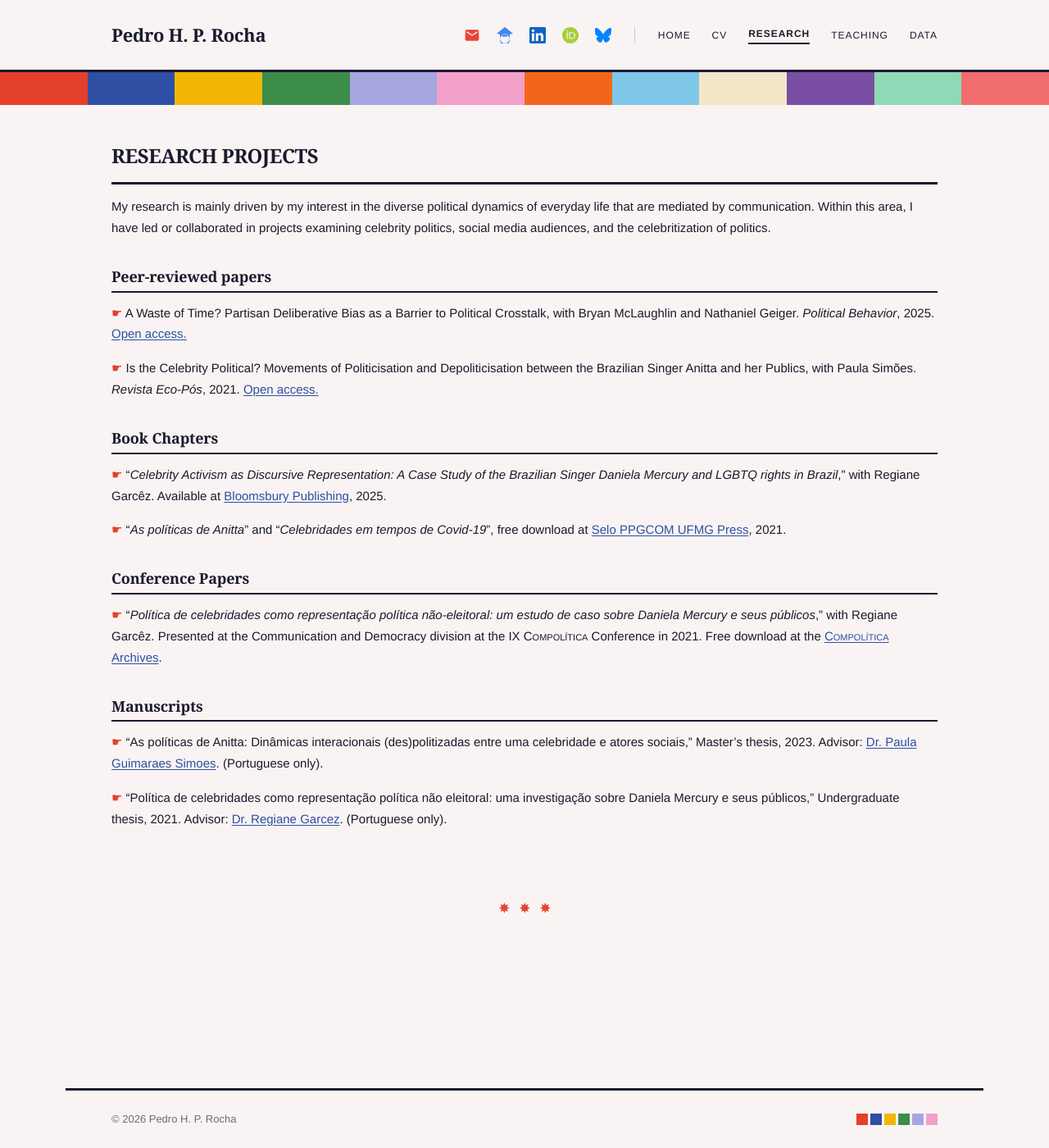
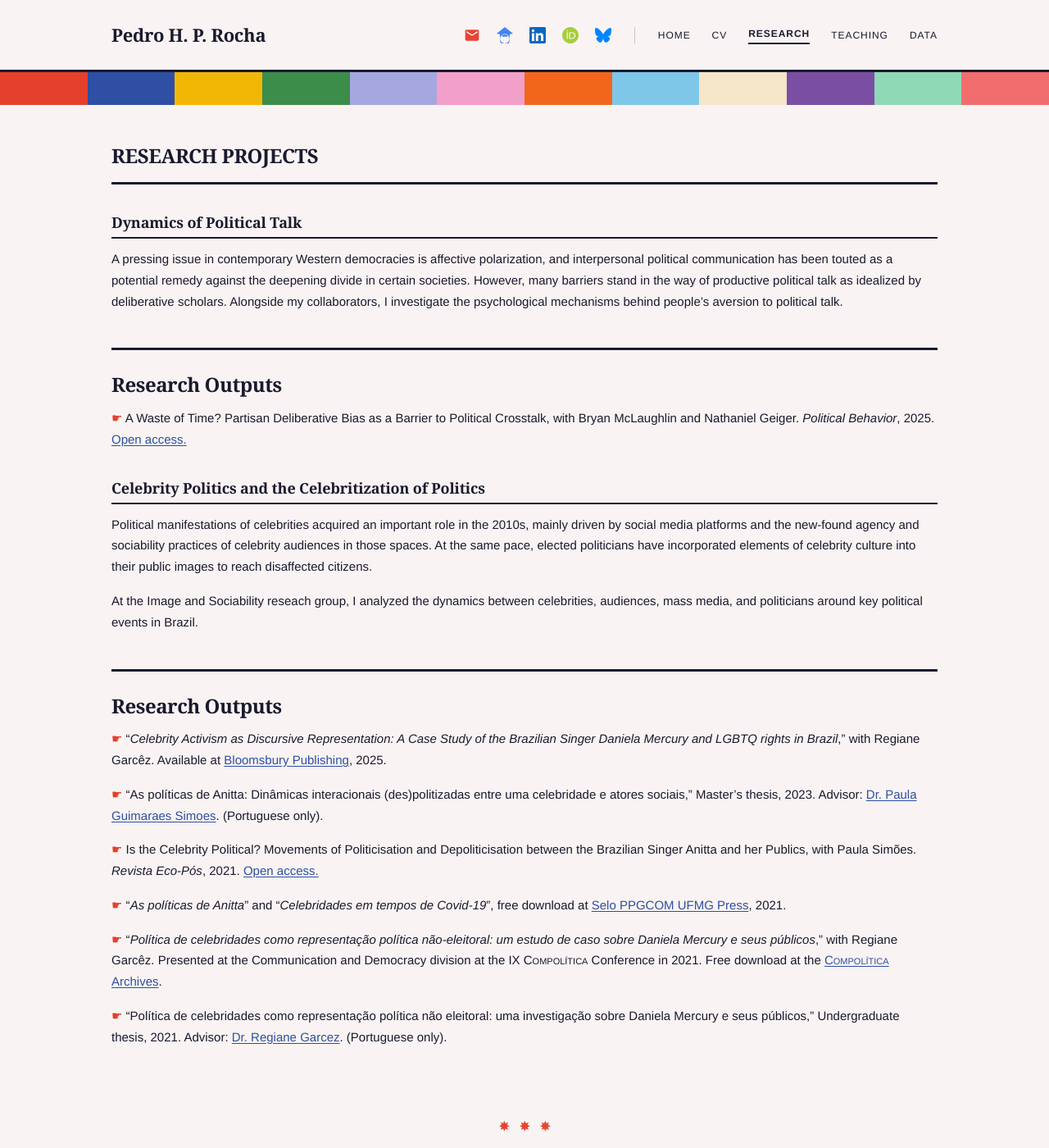
Before and after one commit to pedrohprocha/pedrohprocha.github.io, a Jekyll site: the page built from pages/research.md, in a window 1280 px wide and 1400 px high. Shown: the whole window at 82% size. Built offline with Jekyll 4.4.1, drawn with Linux system fonts in a browser that asks for light colours; some web fonts are replaced.

Commit message:
new research page

```diff
--- a/pages/research.md
+++ b/pages/research.md
@@ -5,28 +5,31 @@ permalink: /research/
 description: "Research by Pedro H. P. Rocha on political communication and celebrity politics."
 ---
 
-My research is mainly driven by my interest in the diverse political dynamics of everyday life that are mediated by communication. Within this area, I have led or collaborated in projects examining celebrity politics, social media audiences, and the celebritization of politics.
+## Dynamics of Political Talk
 
+A pressing issue in contemporary Western democracies is affective polarization, and interpersonal political communication has been touted as a potential remedy against the deepening divide in certain societies. However, many barriers stand in the way of productive political talk as idealized by deliberative scholars. Alongside my collaborators, I investigate the psychological mechanisms behind people's aversion to political talk.
 
-## Peer-reviewed papers
+# Research Outputs
 
 <span style="color:#E4402C">☛</span> A Waste of Time? Partisan Deliberative Bias as a Barrier to Political Crosstalk, with Bryan McLaughlin and Nathaniel Geiger. *Political Behavior*, 2025. [Open access.](https://doi.org/10.1007/s11109-025-10068-w)
 
-<span style="color:#E4402C">☛</span> Is the Celebrity Political? Movements of Politicisation and Depoliticisation between the Brazilian Singer Anitta and her Publics, with Paula Simões. *Revista Eco-Pós*, 2021. [Open access.](https://doi.org/10.29146/ecopos.v24i2.27702)
+## Celebrity Politics and the Celebritization of Politics
 
-## Book Chapters
+Political manifestations of celebrities acquired an important role in the 2010s, mainly driven by social media platforms and the new-found agency and sociability practices of celebrity audiences in those spaces. At the same pace, elected politicians have incorporated elements of celebrity culture into their public images to reach disaffected citizens.
+
+At the Image and Sociability reseach group, I analyzed the dynamics between celebrities, audiences, mass media, and politicians around key political events in Brazil.
+
+# Research Outputs
 
 <span style="color:#E4402C">☛</span> "*Celebrity Activism as Discursive Representation: A Case Study of the Brazilian Singer Daniela Mercury and LGBTQ rights in Brazil*," with Regiane Garcêz. Available at [Bloomsbury Publishing](https://www.bloomsbury.com/us/audience-interactions-in-contemporary-celebrity-culture-9781666922431/), 2025.
 
+<span style="color:#E4402C">☛</span> "As políticas de Anitta: Dinâmicas interacionais (des)politizadas entre uma celebridade e atores sociais," Master's thesis, 2023. Advisor: [Dr. Paula Guimaraes Simoes](https://scholar.google.com/citations?user=Ccd4zLcAAAAJ&hl). (Portuguese only).
+
+<span style="color:#E4402C">☛</span> Is the Celebrity Political? Movements of Politicisation and Depoliticisation between the Brazilian Singer Anitta and her Publics, with Paula Simões. *Revista Eco-Pós*, 2021. [Open access.](https://doi.org/10.29146/ecopos.v24i2.27702)
+
 <span style="color:#E4402C">☛</span> "*As políticas de Anitta*" and "*Celebridades em tempos de Covid-19*", free download at [Selo PPGCOM UFMG Press](https://seloppgcomufmg.com.br/colecoes/diario-da-quarentena/), 2021.
 
-## Conference Papers
-
 <span style="color:#E4402C">☛</span> "*Política de celebridades como representação política não-eleitoral: um estudo de caso sobre Daniela Mercury e seus públicos*," with Regiane Garcêz. Presented at the Communication and Democracy division at the IX <span style="font-variant:small-caps;">Compolítica</span> Conference in 2021. Free download at the [<span style="font-variant:small-caps;">Compolítica</span> Archives](https://compolitica.org//novo/anais/2021/gt3/7.pdf).
-
-## Manuscripts
-
-<span style="color:#E4402C">☛</span> "As políticas de Anitta: Dinâmicas interacionais (des)politizadas entre uma celebridade e atores sociais," Master's thesis, 2023. Advisor: [Dr. Paula Guimaraes Simoes](https://scholar.google.com/citations?user=Ccd4zLcAAAAJ&hl). (Portuguese only).
 
 <span style="color:#E4402C">☛</span> "Política de celebridades como representação política não eleitoral: uma investigação sobre Daniela Mercury e seus públicos," Undergraduate thesis, 2021. Advisor: [Dr. Regiane Garcez](https://scholar.google.com/citations?user=SLHpoP0AAAAJ&hl). (Portuguese only).
 
```
Also changed, not shown: pages/cv.md (+1 -1 lines).
